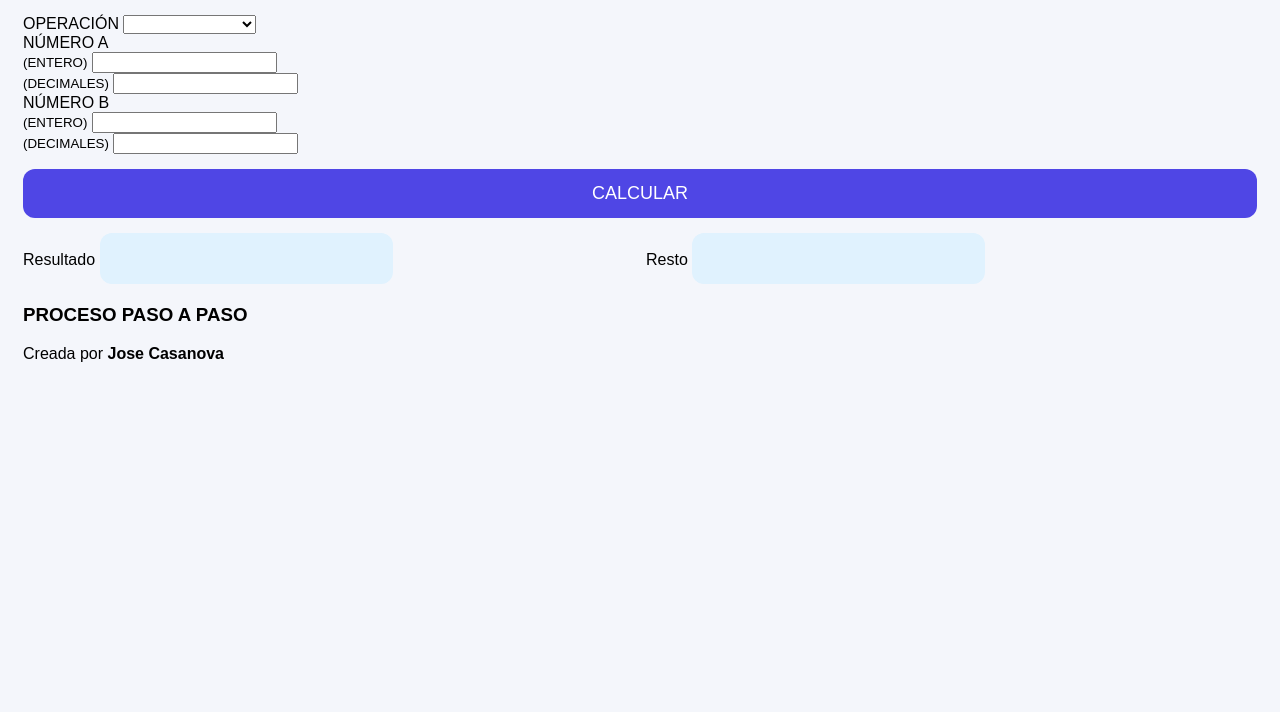
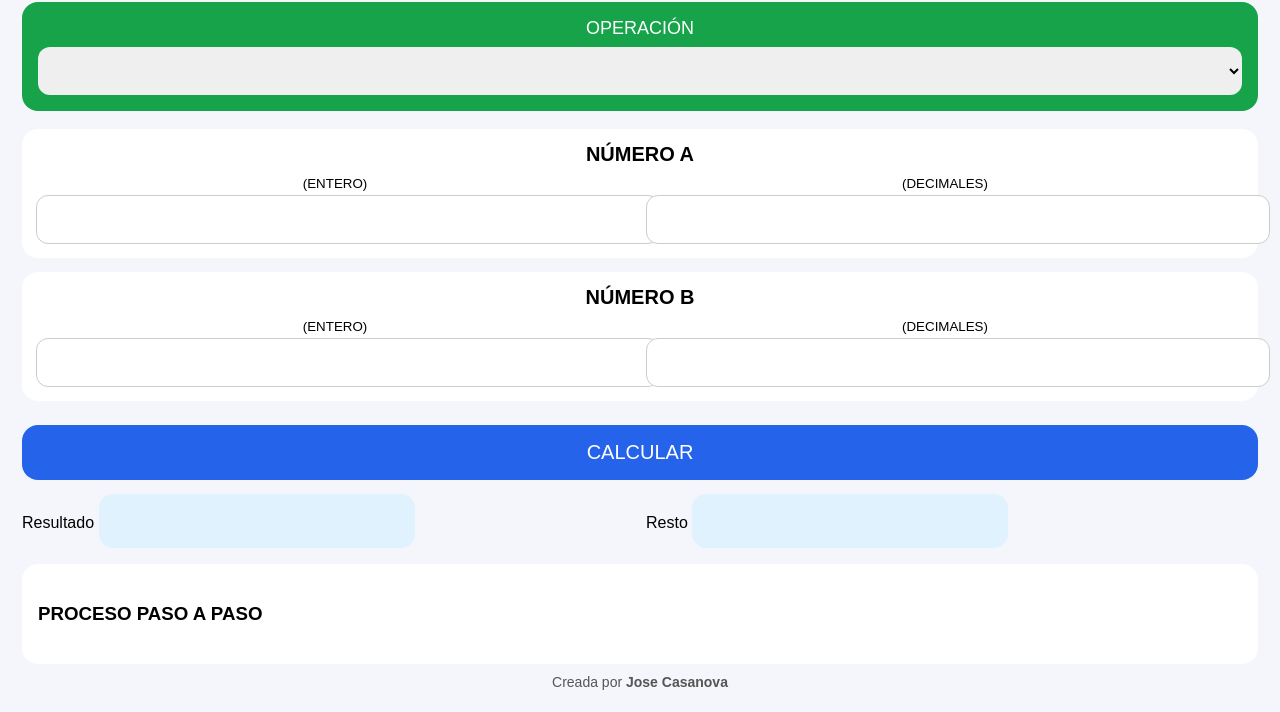
Before and after one commit to casiproencia/calculadora-posicional, a plain HTML site: page index.html in a window 1280 px wide. Shown: the part 88-800 px from the top of the page. Drawn offline with Linux system fonts and the light colour scheme.

Commit message:
Actualizar style.css

```diff
--- a/style.css
+++ b/style.css
@@ -1,60 +1,120 @@
 body {
   font-family: Arial, sans-serif;
-  padding: 15px;
   background: #f4f6fb;
+  padding: 14px;
 }
 
 h1 {
   text-align: center;
+  margin-bottom: 10px;
 }
 
-.inputs {
+/* OPERACIÓN */
+.operacion-box {
+  background: #16a34a;
+  padding: 16px;
+  border-radius: 16px;
+  margin-bottom: 18px;
+  text-align: center;
+}
+
+.operacion-box label {
+  display: block;
+  color: white;
+  font-size: 18px;
+  margin-bottom: 8px;
+}
+
+.operacion-box select {
+  width: 100%;
+  font-size: 20px;
+  padding: 12px;
+  border-radius: 12px;
+  border: none;
+}
+
+/* BLOQUES NÚMERO */
+.bloque-numero {
+  background: white;
+  padding: 14px;
+  border-radius: 16px;
+  margin-bottom: 14px;
+}
+
+.titulo-numero {
+  text-align: center;
+  font-size: 20px;
+  font-weight: bold;
+  margin-bottom: 10px;
+}
+
+.fila-inputs {
   display: grid;
   grid-template-columns: 1fr 1fr;
   gap: 12px;
 }
 
-.inputs input {
-  font-size: 18px;
+.fila-inputs input {
+  width: 100%;
+  font-size: 20px;
   padding: 12px;
-  border-radius: 10px;
+  border-radius: 12px;
   border: 1px solid #ccc;
 }
 
+small {
+  display: block;
+  text-align: center;
+  margin-bottom: 4px;
+}
+
+/* BOTÓN */
 .calcular {
   width: 100%;
-  margin-top: 15px;
-  padding: 14px;
-  font-size: 18px;
-  border-radius: 12px;
-  background: #4f46e5;
+  margin-top: 10px;
+  padding: 16px;
+  font-size: 20px;
+  border-radius: 16px;
+  background: #2563eb;
   color: white;
   border: none;
 }
 
+/* RESULTADOS */
 .resultados {
   display: grid;
   grid-template-columns: 1fr 1fr;
   gap: 12px;
-  margin-top: 15px;
+  margin-top: 14px;
 }
 
 .resultados input {
-  font-size: 20px;
+  font-size: 22px;
   padding: 14px;
-  border-radius: 12px;
+  border-radius: 14px;
   background: #e0f2fe;
   border: none;
 }
 
+/* EXPLICACIÓN */
 .explicacion {
-  margin-top: 20px;
-}
-
-.columna.grande {
   background: white;
-  padding: 18px;
-  border-radius: 14px;
+  margin-top: 16px;
+  padding: 16px;
+  border-radius: 16px;
   font-size: 16px;
   line-height: 1.6;
 }
+
+/* FOOTER */
+footer {
+  text-align: center;
+  margin-top: 10px;
+  font-size: 14px;
+  color: #555;
+}
+
+/* COLORES DIDÁCTICOS */
+.num { color: #1d4ed8; font-weight: bold; }
+.op { color: #16a34a; font-weight: bold; }
+.resto { color: #dc2626; font-weight: bold; }
```
